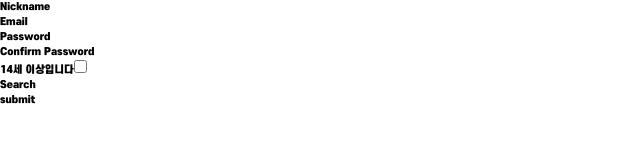
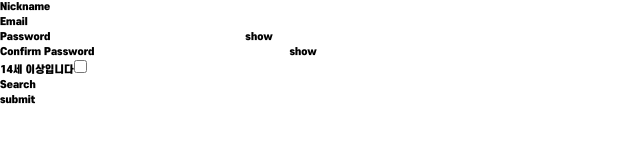
Before and after one commit to EmotionalCore/frontend, a Next.js app: page / in a window 1280 px wide. Shown: the top 160 px of the page, without its empty margins (0-640 px from the left). Built offline with nearby package versions, Linux system fonts and the light colour scheme.

Commit message:
Feat: "비밀번호 숨김/표시 구현"

```diff
--- a/src/app/components/_common/Inputs/Inputs.tsx
+++ b/src/app/components/_common/Inputs/Inputs.tsx
@@ -1,4 +1,4 @@
-import React from 'react';
+import React, { useState } from 'react';
 import { UseFormRegisterReturn, FieldErrors } from 'react-hook-form';
 import { cn } from '@/app/utils/cn';
 import { cva, VariantProps } from 'class-variance-authority';
@@ -28,10 +28,26 @@ interface InputProps extends React.InputHTMLAttributes<HTMLInputElement> {
 }
 
 export default function Inputs({ name, type, className, label, register, errors, ...props }: InputProps) {
+  const [showPassword, setShowPassword] = useState(false);
+
+  function passwordShowChange() {
+    setShowPassword(!showPassword);
+  }
   return (
     <div>
       <label htmlFor={name}>{label}</label>
-      <input id={name} type={type} className={className} {...register} {...props} />
+      <input
+        id={name}
+        type={type == 'password' && showPassword ? 'text' : type}
+        className={className}
+        {...register}
+        {...props}
+      />
+      {type == 'password' && (
+        <button type='button' title='Password Show or Hide' onClick={passwordShowChange}>
+          {showPassword ? <div>hide</div> : <div>show</div>}
+        </button>
+      )}
       {errors[name]?.message && <span>{errors[name].message as string}</span>}
     </div>
   );
--- a/src/app/lib/zod/InputsValidation.ts
+++ b/src/app/lib/zod/InputsValidation.ts
@@ -22,7 +22,7 @@ export const InputsValidation = z
       .min(8, { message: '비밀번호를 입력해주세요.' })
       .max(15)
       .regex(passwordPattern, { message: '' }),
-    passwordConfirm: z.string().min(8).max(15),
+    passwordConfirm: z.string().min(8, { message: '' }).max(15),
     isover14: z.boolean().refine((value) => value === true, { message: '14세 이상만 가능합니다' }),
     search: z.string().min(1, { message: '검색어를 입력해주세요.' }),
   })
```
